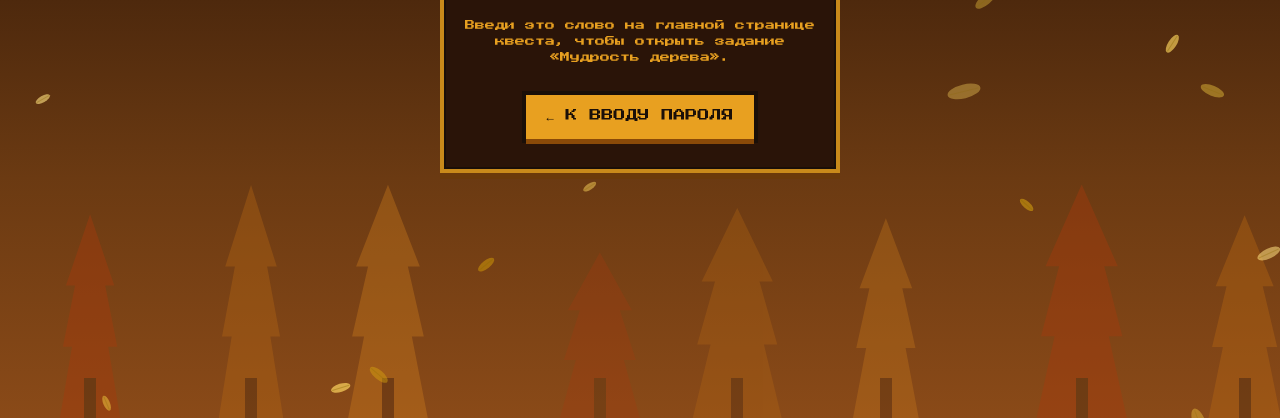
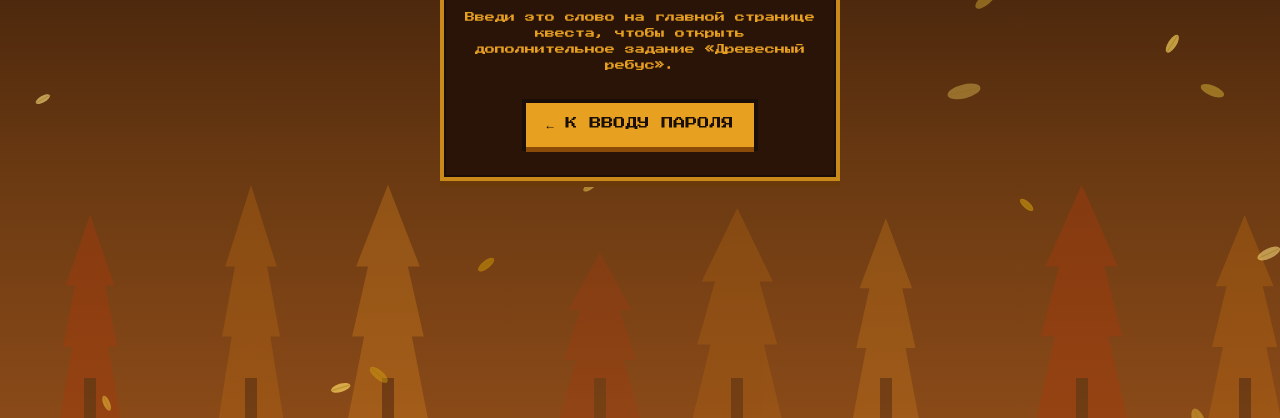
Before and after one commit to Djo013III/QuestBerendei.github.io, a plain HTML site: page sad.html in a window 1280 px wide. Shown: the part 382-800 px from the top of the page. Drawn offline with Linux system fonts and the light colour scheme.

Commit message:
Update sad.html

```diff
--- a/sad.html
+++ b/sad.html
@@ -76,7 +76,7 @@
 
     <!-- ВОТ ТУТ МЕНЯЕМ ПОДСКАЗКУ -->
     <div class="hint">
-      Введи это слово на главной странице квеста, чтобы открыть задание «Мудрость дерева».
+      Введи это слово на главной странице квеста, чтобы открыть дополнительное задание «Древесный ребус».
     </div>
 
     <a href="index.html" class="back-btn">← К ВВОДУ ПАРОЛЯ</a>
```
